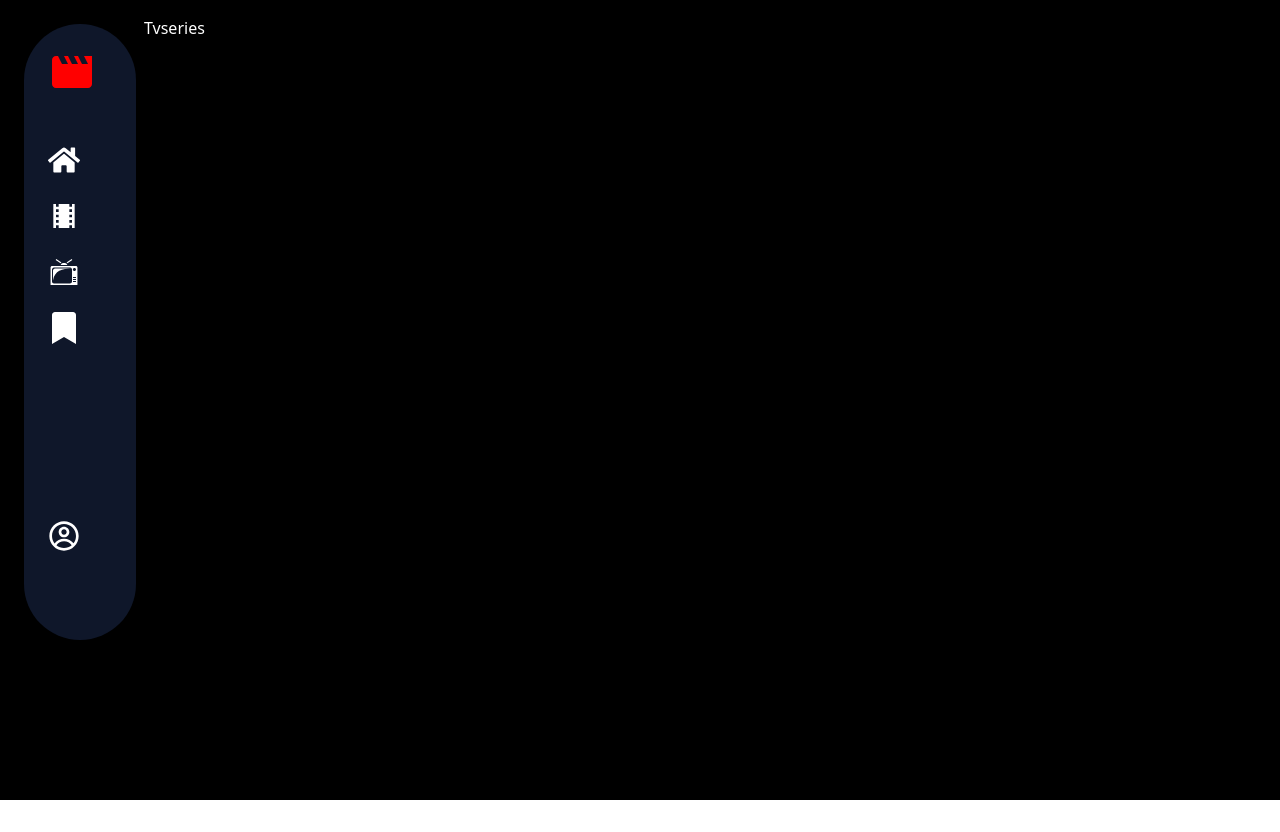
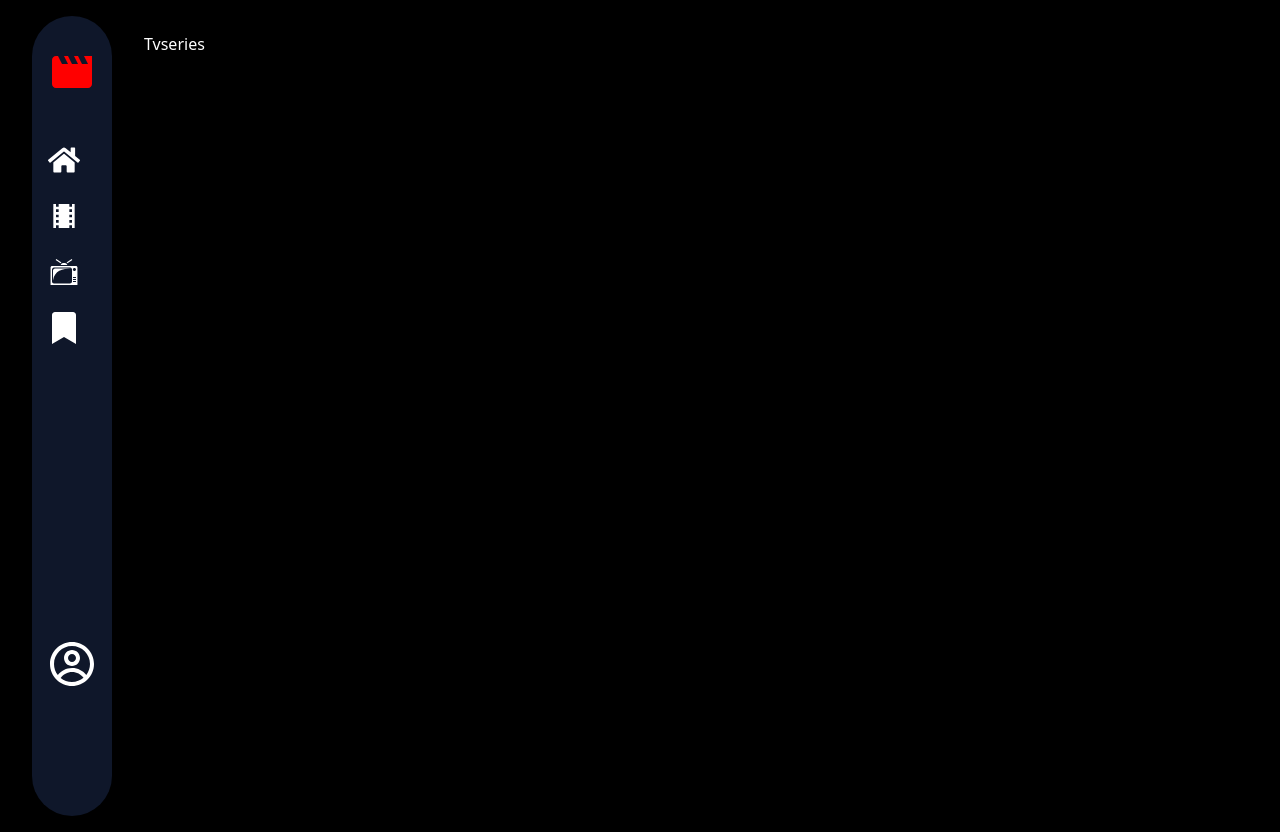
Before and after one commit to iamdrishtiii/Entertainmentapp, a React (Vite) app in the folder client/: page /tvseries in a window 1280 px wide. Before the commit the page ends 800 px from the top, so only its background shows below. Built offline with nearby package versions, Linux system fonts and the light colour scheme.

Commit message:
first commit

```diff
--- a/client/src/App.jsx
+++ b/client/src/App.jsx
@@ -10,9 +10,9 @@ import Auth from './pages/Auth'
 
 const App = () => {
   return (
-    <div className='bg-black text-white min-h-[100vh] max-w-[screen] p-4 ' >
+    <div className='bg-black text-white min-h-[100vh] max-w-[screen] p-4 sm:py-4 sm:px-8 ' >
       <BrowserRouter>
-      <Routes className="sm:w-10/12">
+      <Routes>
         <Route path='' element={<Home/>}/>
         <Route path='/movies' element={<Movies/>}/>
         <Route path='/tvseries' element={<TvSeries/>}/>
--- a/client/src/assets/api.js
+++ b/client/src/assets/api.js
@@ -1 +1 @@
-export const Authurl="http://localhost:4000"
+export const Authurl="https://entertainmentappserver.onrender.com"
--- a/client/src/components/Login.jsx
+++ b/client/src/components/Login.jsx
@@ -1,6 +1,7 @@
 import React, { useState } from "react";
 import { useNavigate } from "react-router-dom";
 import axios from "axios";
+import { MdMovie } from 'react-icons/md';
 import toast, { Toaster } from 'react-hot-toast';
 import { MdOutlineRemoveRedEye } from "react-icons/md";
 import { FaRegEyeSlash } from "react-icons/fa"
@@ -36,6 +37,7 @@ const Login = ({ setActive }) => {
       <Toaster />
 
       <div className="flex flex-col items-center justify-center h-full  bg-black">
+        <MdMovie color='red' className='size-8 sm:size-12' />
         <div className="bg-slate-900 rounded-2xl flex flex-col gap-3 shadow-lg m-3 sm:m-6 p-4 sm:p-8 ">
           <h2 className="text-[42px] text-white mb-4">Login</h2>
           <div className="mb-4">
--- a/client/src/components/Navbar.jsx
+++ b/client/src/components/Navbar.jsx
@@ -47,18 +47,18 @@ const Navbar = () => {
   };
 
   return (
-    <div className='bg-slate-900 px-3 sm:px-6 py-2 sm:py-6 rounded-full mx-1 sm:mx-2 my-2 flex flex-row sm:flex sm:flex-col space-x-8 sm:space-x-0 sm:space-y-36 xl:space-y-40 sm:w-28 '>
-      <div className='sm:w-1/2 flex flex-row sm:flex sm:flex-col space-x-6 sm:space-x-0 sm:space-y-12'>
+    <div className='bg-slate-900 rounded-full flex flex-row sm:flex sm:flex-col items-center justify-between w-full px-2 sm:px-0 py-2 sm:w-20 sm:h-screen sm:py-4'>
+      <div className='flex flex-row sm:flex sm:flex-col space-x-6 sm:space-x-0 sm:space-y-12 ml-4 sm:ml-0 sm:mt-4'>
         <div><MdMovie color='red' className='size-8 sm:size-12' /></div>
-        <div className='flex flex-row sm:flex sm:flex-col space-x-2 sm:space-x-0 sm:space-y-6'>
+        <div className='flex flex-row sm:flex sm:flex-col space-x-3 sm:space-x-0 sm:space-y-6'>
           <FaHome className='size-6 sm:size-8' onClick={handleHome} color={active === 1 ? "red" : "white"}/>
           <MdLocalMovies className='size-6 sm:size-8' onClick={handleMovie} color={active === 2 ? "red" : "white"} />
           < GiTv className='size-6 sm:size-8' onClick={handleSeries} color={active === 3 ? "red" : "white"} />
           <FaBookmark className='size-6 sm:size-8' onClick={handleBookmark} color={active === 4 ? "red" : "white"}/>
         </div>
       </div>
-      <div className='sm:w-1/2 flex flex-end pb-12 ' onClick={handleProfileClick} >
-        <CgProfile className='size-8 sm:size-16' />
+      <div className='flex sm:flex-end sm:mb-28 ' onClick={handleProfileClick} >
+        <CgProfile className='size-8 sm:size-12 ' />
       </div>
       {blockVisible && (
 
--- a/client/src/components/Signup.jsx
+++ b/client/src/components/Signup.jsx
@@ -2,6 +2,7 @@
 import React, { useState } from "react";
 import { useNavigate } from "react-router-dom";
 import axios from "axios";
+import { MdMovie } from 'react-icons/md';
 import toast, { Toaster } from "react-hot-toast";
 import { MdOutlineRemoveRedEye } from "react-icons/md";
 import { FaRegEyeSlash } from "react-icons/fa";
@@ -44,6 +45,7 @@ const Signup = ({ setActive }) => {
     <div className="flex flex-col min-h-screen">
       <Toaster />
       <div className="flex flex-col items-center justify-center h-full bg-black">
+        <MdMovie color='red' className='size-8 sm:size-12' />
         <div className="bg-slate-900 rounded-2xl flex flex-col gap-3 shadow-lg m-3 sm:m-6 p-4 sm:p-8 ">
           <h2 className="text-[42px] text-white mb-4">Sign Up</h2>
           <div className="mb-4">
--- a/client/src/pages/Bookmarks.jsx
+++ b/client/src/pages/Bookmarks.jsx
@@ -3,8 +3,8 @@ import Navbar from '../components/Navbar'
 const Bookmarks = () => {
   return (
      <div className='sm:flex sm:flex-row'>
-      <div><Navbar className="sm:h-[screen] sm:w-1/12"/></div>
-      <div>Bookmarks</div>
+      <div><Navbar /></div>
+      <div className="mx-4 my-4 sm:mx-8">Bookmarks</div>
       </div>
   )
 }
--- a/client/src/pages/DetailPage.jsx
+++ b/client/src/pages/DetailPage.jsx
@@ -3,8 +3,8 @@ import Navbar from '../components/Navbar'
 const DetailPage = () => {
   return (
     <div className=' sm:flex sm:flex-row'>
-      <div><Navbar className="sm:h-[screen] sm:w-1/12"/></div>
-      <div>Detail</div>
+      <div><Navbar/></div>
+      <div className="mx-4 my-4 sm:mx-8">Detail</div>
       </div>
   )
 }
--- a/client/src/pages/Home.jsx
+++ b/client/src/pages/Home.jsx
@@ -3,8 +3,8 @@ import Navbar from '../components/Navbar'
 const Home = () => {
   return (
     <div className=' sm:flex sm:flex-row'>
-      <div><Navbar className="sm:h-[screen] sm:w-1/12"/></div>
-      <div>Home</div>
+      <div><Navbar/></div>
+      <div className="mx-4 my-4 sm:mx-8">Home</div>
       </div>
   )
 }
--- a/client/src/pages/Movies.jsx
+++ b/client/src/pages/Movies.jsx
@@ -3,8 +3,8 @@ import Navbar from '../components/Navbar'
 const Movies = () => {
   return (
     <div className=' sm:flex sm:flex-row'>
-      <div><Navbar className="sm:h-[screen] sm:w-1/12"/></div>
-      <div>Movie</div>
+      <div><Navbar /></div>
+      <div className=" mx-4 my-4 sm:mx-8">Movie</div>
       </div>
   )
 }
--- a/client/src/pages/TvSeries.jsx
+++ b/client/src/pages/TvSeries.jsx
@@ -3,8 +3,8 @@ import Navbar from '../components/Navbar'
 const TvSeries = () => {
   return (
     <div className=' sm:flex sm:flex-row'>
-      <div><Navbar className="sm:h-[screen] sm:w-1/12"/></div>
-      <div>Tvseries</div>
+      <div><Navbar/></div>
+      <div className="mx-4 my-4 sm:mx-8">Tvseries</div>
       </div>
   )
 }
```
Also changed, not shown: client/package.json (+12 -2 lines), 1 other file (tests, documents, lock files or other folders).
